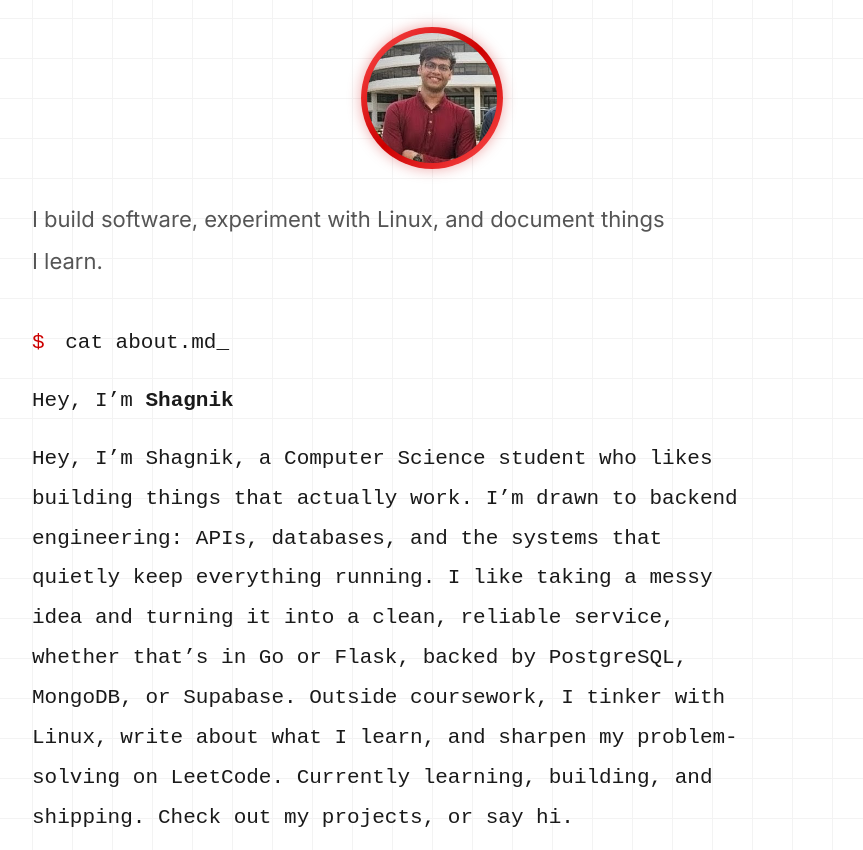
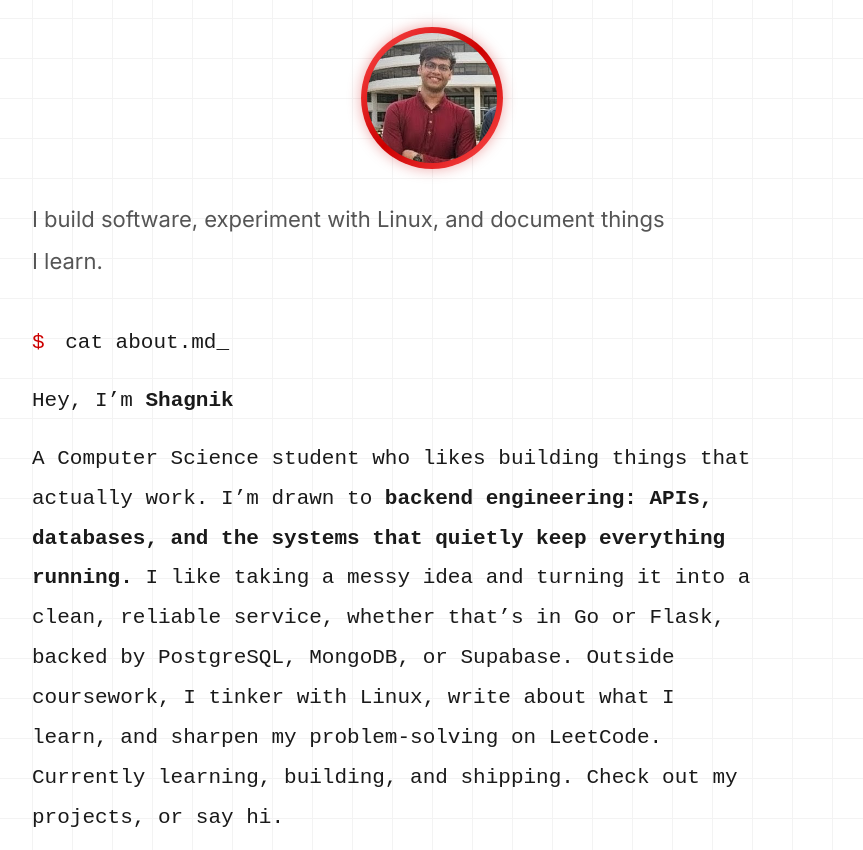
Before and after one commit to SHAGNIK007/shagnik.dev, a plain HTML site: page index.html in a window 1280 px wide. Shown: the part 102-952 px from the top of the page, without its empty margins (208-1071 px from the left). Drawn offline with Linux system fonts and the light colour scheme.

Commit message:
Update index.html

```diff
--- a/index.html
+++ b/index.html
@@ -55,10 +55,9 @@ I build software, experiment with Linux, and document things I learn.
 Hey, I’m <strong>Shagnik</strong>
 </p>
 
-<p>
-Hey, I’m Shagnik, a Computer Science student who likes building things that actually work.
+<p> A Computer Science student who likes building things that actually work.
 
-I’m drawn to backend engineering: APIs, databases, and the systems that quietly keep everything running. I like taking a messy idea and turning it into a clean, reliable service, whether that’s in Go or Flask, backed by PostgreSQL, MongoDB, or Supabase.
+I’m drawn to <strong>backend engineering: APIs, databases, and the systems that quietly keep everything running. </strong>I like taking a messy idea and turning it into a clean, reliable service, whether that’s in Go or Flask, backed by PostgreSQL, MongoDB, or Supabase.
 
 Outside coursework, I tinker with Linux, write about what I learn, and sharpen my problem-solving on LeetCode.
 
```
